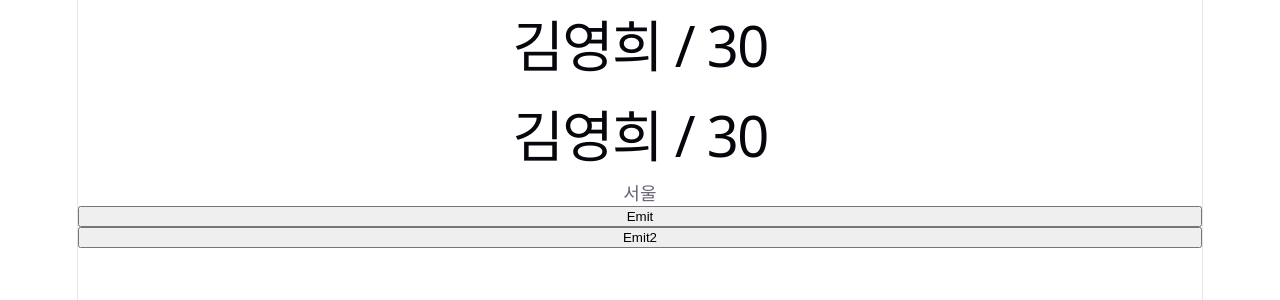
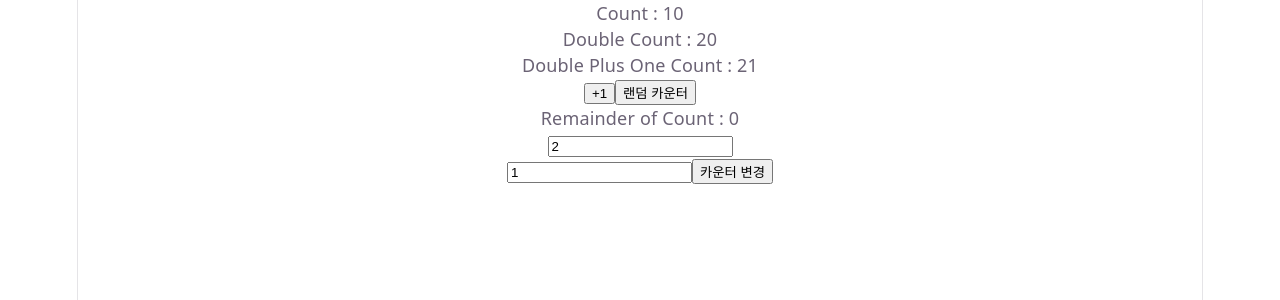
Before and after one commit to joycie416/vue_introduction, a Vue app: page / in a window 1280 px wide. Shown: the top 300 px of the page. Built offline with nearby package versions, Linux system fonts and the light colour scheme.

Commit message:
08-06: Pinia

```diff
--- a/src/App.vue
+++ b/src/App.vue
@@ -1,7 +1,7 @@
 <script setup lang="ts">
-import EventParent from "./components/chap 08/EventParent.vue";
+import Pinia from "./components/chap 08/Pinia.vue";
 </script>
 
 <template>
-  <EventParent />
+  <Pinia />
 </template>
--- /dev/null
+++ b/src/components/chap 08/Pinia.vue
@@ -0,0 +1,44 @@
+<script setup lang="ts">
+import { useCounterStore } from "@/stores";
+import { storeToRefs } from "pinia";
+import { ref } from "vue";
+
+// 스토어 호출하기기
+const counterStore = useCounterStore();
+// 스토어 값을 ref로 반환해 반응형 데이터로 변경해줌
+const { count, doubleCount, doublePlusOne } = storeToRefs(counterStore);
+
+const divider = ref(2);
+const newCount = ref(1);
+
+const getRemainderOfCounter = (divider: number) => {
+  return counterStore.getRemainderOfCounter(divider);
+};
+const increment = () => {
+  counterStore.increment();
+};
+const randomizeCounter = () => {
+  counterStore.randomizeCounter();
+};
+const setCounter = (num: number) => {
+  if (num > 0) counterStore.setCounter(num);
+};
+</script>
+
+<template>
+  <div>
+    <p>Count : {{ count }}</p>
+    <p>Double Count : {{ doubleCount }}</p>
+    <p>Double Plus One Count : {{ doublePlusOne }}</p>
+    <button @click="increment">+1</button>
+    <button @click="randomizeCounter">랜덤 카운터</button>
+    <div>
+      <p>Remainder of Count : {{ getRemainderOfCounter(divider) }}</p>
+      <input type="number" min="1" v-model="divider" />
+    </div>
+    <div>
+      <input type="number" min="1" v-model="newCount" />
+      <button @click="() => setCounter(newCount)">카운터 변경</button>
+    </div>
+  </div>
+</template>
--- a/src/stores/index.ts
+++ b/src/stores/index.ts
@@ -1,40 +1,38 @@
 import { defineStore } from "pinia";
+import { computed, ref } from "vue";
 
 // 고유 id가 'main'인 스토어 생성성
-export const useCounterStore = defineStore("main", {
-  // 지금까지 옵션 API를 사용했으므로 옵션 스타일로 진행
-  state: () => {
-    // 초기값
-    return {
-      count: 10,
-    };
-  },
-  // computed property와 완전히 동일함
-  getters: {
-    doubleCount: (state) => state.count * 2,
-    // 1. 다른 getter를 참조하는 경우 반환 타입 명시해줘야 함 (TS)
-    // 2. 화살표 함수를 사용하는 경우 this가 스토어 인스턴스를 가리키지 않으므로 일반 함수 형식 사용
-    // 2-1. this를 사용하지 않는다면 화살표 함수 사용 가능
-    doublePlusOne(): number {
-      return this.doubleCount + 1;
-    },
-    // getter에 인자를 넘겨주고 싶은 경우, 함수를 반환하도록 작성해 사용할 수 있음
-    // 하지만 더이상 캐시되지 않음
-    // 내부 데이터를 캐싱하고 싶을 때 사용할 수 있음
-    getRemainderOfCounter(state): (divider: number) => number {
-      return (divider: number) => state.count % divider;
-    },
-  },
-  actions: {
-    // 마찬가지로 this를 사용하는 경우 화살표 함수 사용 불가
-    increment() {
-      this.count++;
-    },
-    randomizeCounter() {
-      this.count = Math.round(100 * Math.random());
-    },
-    setCounter(num: number) {
-      this.count = num;
-    },
-  },
+export const useCounterStore = defineStore("main", () => {
+  // 옵션 api 버전으로 작성된 내용을 컴포지션 api 버전으로 변경
+
+  // state
+  const count = ref(10);
+
+  // getters
+  const doubleCount = computed(() => count.value * 2);
+  const doublePlusOne = computed(() => doubleCount.value + 1);
+  const getRemainderOfCounter = computed(() => {
+    return (divider: number) => count.value % divider;
+  });
+
+  // actions
+  const increment = () => {
+    count.value++;
+  };
+  const randomizeCounter = () => {
+    count.value = Math.round(100 * Math.random());
+  };
+  const setCounter = (num: number) => {
+    count.value = num;
+  };
+
+  return {
+    count,
+    doubleCount,
+    doublePlusOne,
+    getRemainderOfCounter,
+    increment,
+    randomizeCounter,
+    setCounter,
+  };
 });
```
